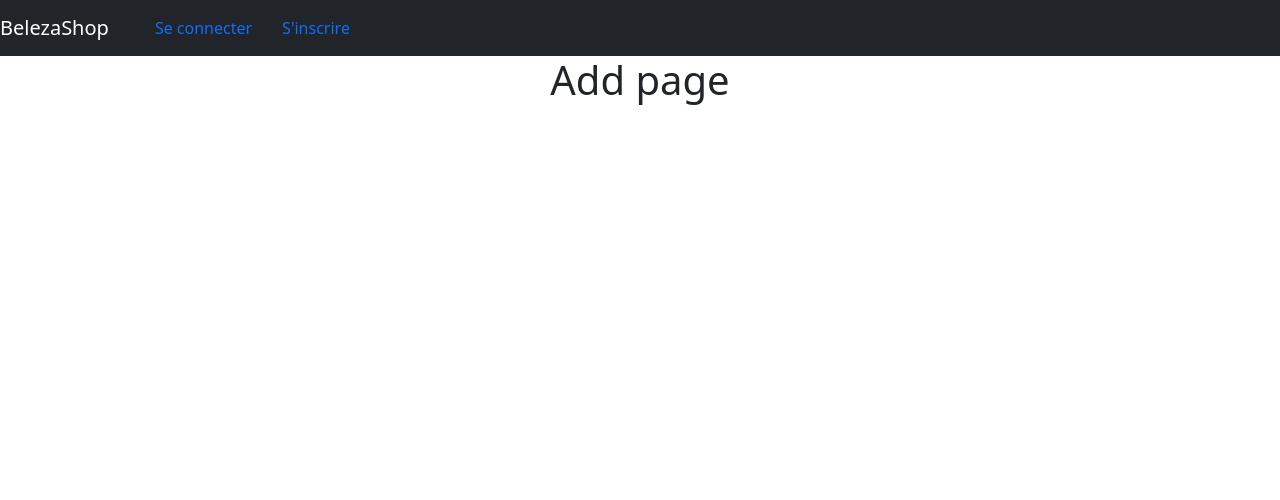
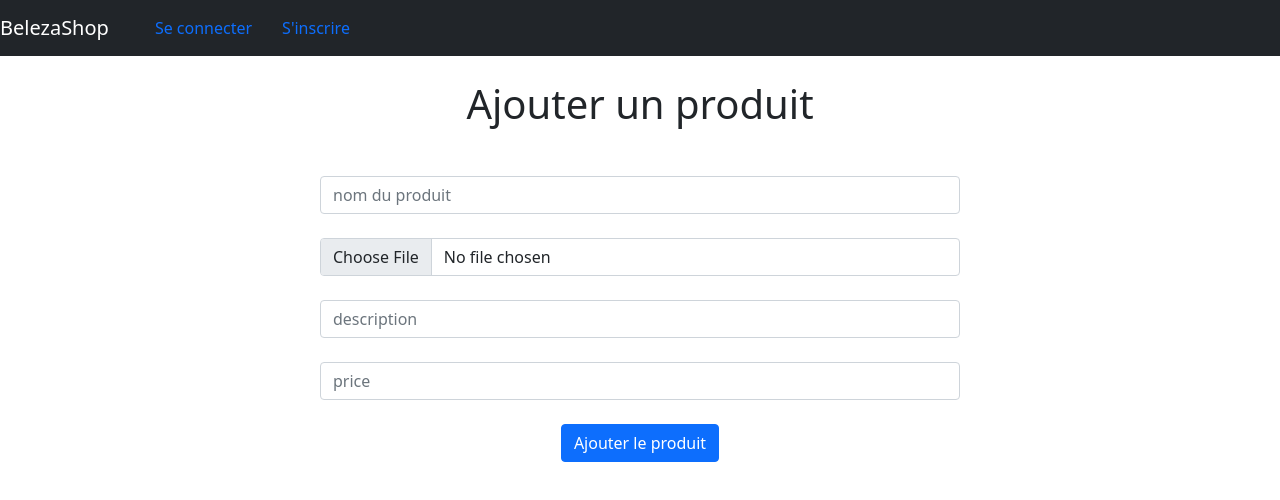
Before and after one commit to Emmageo3/ecommerce-react-laravel, a React (Create React App) app in the folder ecomm-dashboard/: page /add in a window 1280 px wide. Shown: the top 500 px of the page. Built offline with nearby package versions, Linux system fonts and the light colour scheme.

Commit message:
ajouter un produit

```diff
--- a/ecomm-dashboard/src/AddProduct.js
+++ b/ecomm-dashboard/src/AddProduct.js
@@ -1,11 +1,48 @@
 import Header from './Header';
+import { useState } from 'react';
+import swal from 'sweetalert';
+import { useNavigate } from 'react-router-dom';
 
 function AddProduct(){
+
+    const navigate = useNavigate();
+    const [name, setName] = useState("")
+    const [file_path, setFile] = useState("")
+    const [price, setPrice] = useState("")
+    const [description, setDescription] = useState("")
+
+    async function addproduct()
+    {
+        console.warn(name, file_path, price, description)
+        const formData = new FormData();
+        formData.append('file_path', file_path);
+        formData.append('price', price);
+        formData.append('name', name);
+        formData.append('description', description);
+        let result = await fetch("http://127.0.0.1:8000/api/addProduct", {
+            method: 'POST',
+            body: formData
+        });
+        swal("Success!",'Votre produit a été enregistré',"success");
+        navigate("/add")
+    }
+
 
     return (
         <div>
             <Header />
-            <h1>Add page</h1>
+            <h1 className='mt-4'>Ajouter un produit</h1>
+            <div className='col-sm-6 offset-sm-3 mt-5'>
+                <input type="text" onChange={(e)=>setName(e.target.value)} className='form-control' placeholder='nom du produit'/>
+                <br />
+                <input type="file" onChange={(e)=>setFile(e.target.files[0])} className='form-control' placeholder='fichier'/>
+                <br />
+                <input type="text" onChange={(e)=>setDescription(e.target.value)} className='form-control' placeholder='description'/>
+                <br />
+                <input type="number" onChange={(e)=>setPrice(e.target.value)} className='form-control' placeholder='price'/>
+                <br />
+                <button className='btn btn-primary' onClick={addproduct}>Ajouter le produit</button>
+            </div>
         </div>
     )
 }
```
Also changed, not shown: 1 other file (tests, documents, lock files or other folders).
